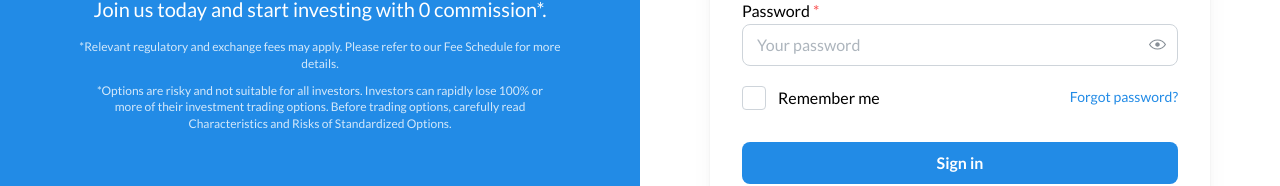
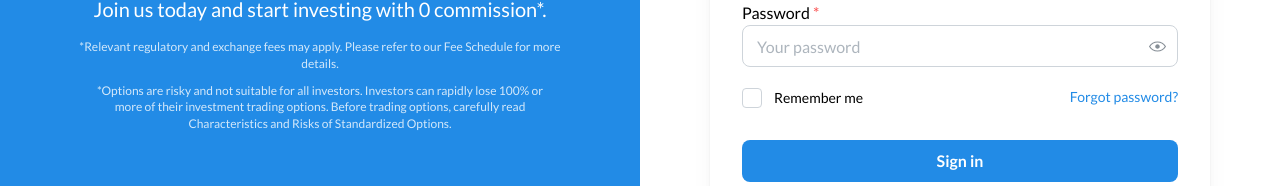
Before and after one commit to goodstripe/Alpha-Platform, a Next.js app: page /auth/login in a window 1280 px wide. Shown: the part 420-606 px from the top of the page. Built offline with nearby package versions, Linux system fonts and the light colour scheme.

Commit message:
`Remove size prop from Checkbox component in LogIn page`

```diff
--- a/src/app/auth/login/page.tsx
+++ b/src/app/auth/login/page.tsx
@@ -69,7 +69,7 @@ const LogIn = () => {
               radius="md"
             />
             <Group justify="space-between" mt="lg">
-              <Checkbox label="Remember me" size={isMobile ? "sm" : "md"} />
+              <Checkbox label="Remember me" />
               <Anchor
                 component="button"
                 size="sm"
```
